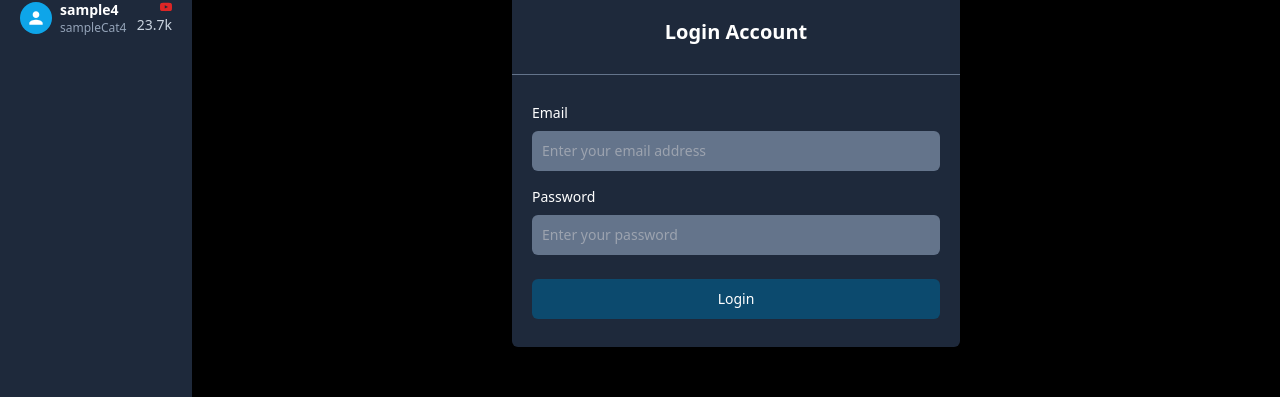
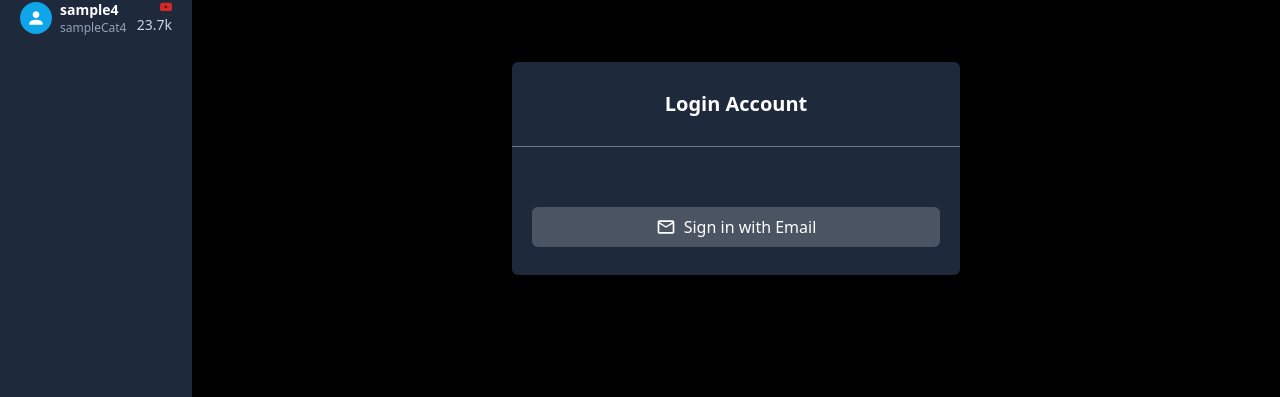
Before and after one commit to Young-YKStudio/StreamConn, a Next.js app: page /login in a window 1280 px wide. Shown: the part 280-677 px from the top of the page. Built offline with nearby package versions, Linux system fonts and the light colour scheme; no server answers.

Commit message:
login page updated

```diff
--- a/src/app/(auth)/login/page.jsx
+++ b/src/app/(auth)/login/page.jsx
@@ -4,6 +4,9 @@ import { useState, useEffect } from 'react'
 import { signIn, useSession, getProviders } from 'next-auth/react'
 import { useRouter } from 'next/navigation'
 import Link from 'next/link'
+import { FcGoogle } from "react-icons/fc";
+import { MdOutlineEmail } from "react-icons/md";
+
 
 const LoginPage = () => {
 
@@ -13,7 +16,7 @@ const LoginPage = () => {
 
   const [ message, setMessage ] = useState('')
   const [ providers, setProviders ] = useState()
-
+  const [ credentialOpen, setCredentialOpen ] = useState(false)
   const { session, sessionStatus } = useSession()
 
   useEffect(() => {
@@ -56,15 +59,10 @@ const LoginPage = () => {
     if(response) {
       console.log(response, sessionStatus, 'at response')
     }
-    // const request = async () => {
-    //   const loginSubmission = await signIn('credentials', {
-    //     redirect: false,
-    //     email: submitForm.email,
-    //     password: submitForm.password
-    //   })
-    // }
-    // console.log(submitForm)
-    // request()
+  }
+
+  const credentialOpenHandler = (e) => {
+    setCredentialOpen(!credentialOpen)
   }
 
   return (
@@ -77,8 +75,16 @@ const LoginPage = () => {
         </div>
 
         {/* body */}
-        <div className="p-5 py-7 border-t border-slate-500">
-          <form className="space-y-4" onSubmit={(e) => submitHandler(e, submitForm)}>
+        <div className="flex flex-col gap-4 p-5 py-7 border-t border-slate-500">
+          {/* Oauth Buttons */}
+          <div className='flex items-center justify-center pt-2'>
+            {providers && <button className='flex gap-2 items-center p-2 bg-white/20 w-full justify-center rounded-md hover:bg-white/50' onClick={() => signIn(providers.id)}><FcGoogle className='w-5 h-5' />Sign in with {providers.name}</button>}
+          </div>
+          <div className='flex items-center justify-center pt-2'>
+            <button className='flex gap-2 items-center p-2 bg-white/20 w-full justify-center rounded-md hover:bg-white/50' onClick={() => credentialOpenHandler()}><MdOutlineEmail className='w-5 h-5' />Sign in with Email</button>
+          </div>
+          {credentialOpen &&
+            <form className="space-y-4 pt-4" onSubmit={(e) => submitHandler(e, submitForm)}>
               {/* Forms */}
               <div>
                 <label htmlFor="email" className={inputLabelStyle}>Email</label>
@@ -92,14 +98,10 @@ const LoginPage = () => {
               {/* button */}
               <div className='flex flex-col gap-4 pt-2'>
                 <button type='submit' className='w-full bg-sky-900 hover:bg-sky-500 font-medium rounded-md text-sm px-5 py-2.5 text-center'>Login</button>
-
               </div>
             </form>
-          {/* Oauth Buttons */}
-          <div>
-            {console.log(providers, 'adf')}
-            {providers && <button onClick={() => signIn(providers.id)}>Sign in with {providers.name}</button>}
-          </div>
+
+          }
         </div>
       </div>
 
```
Lines whose indentation alone changed are shown as unchanged.
